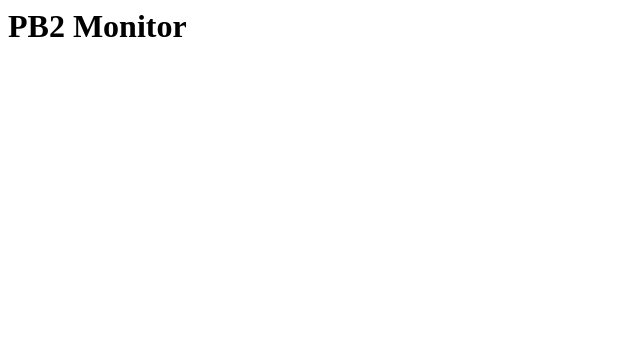
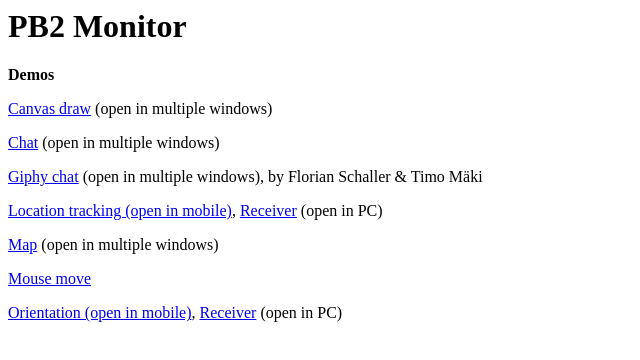
Before and after one commit to OAlm/pb2, a website: page static/index.html in a window 1280 px wide. Shown: the whole page, without its empty margins (0-640 px from the left). Drawn offline with Linux system fonts and the light colour scheme.

Commit message:
demo links

```diff
--- a/static/index.html
+++ b/static/index.html
@@ -6,6 +6,14 @@
 
 <body>
   <h1>PB2 Monitor</h1>
+  <b>Demos</b>
+  <p><a href="canvas-draw/index.html">Canvas draw</a> (open in multiple windows)</p>
+  <p><a href="chat/index.html">Chat</a> (open in multiple windows)</p>
+  <p><a href="giphy-chat/index.html">Giphy chat</a> (open in multiple windows), by Florian Schaller & Timo Mäki</p>
+  <p><a href="location-tracking/index.html">Location tracking (open in mobile)</a>, <a href="location-tracking/receiver.html">Receiver</a> (open in PC)</p>
+  <p><a href="map/index.html">Map</a> (open in multiple windows)</p>
+  <p><a href="mouse_move/index.html">Mouse move</a></p>
+  <p><a href="orientation/index.html">Orientation (open in mobile)</a>, <a href="orientation/receiver.html">Receiver</a> (open in PC)</p>
 </body>
 
 </html>
```
